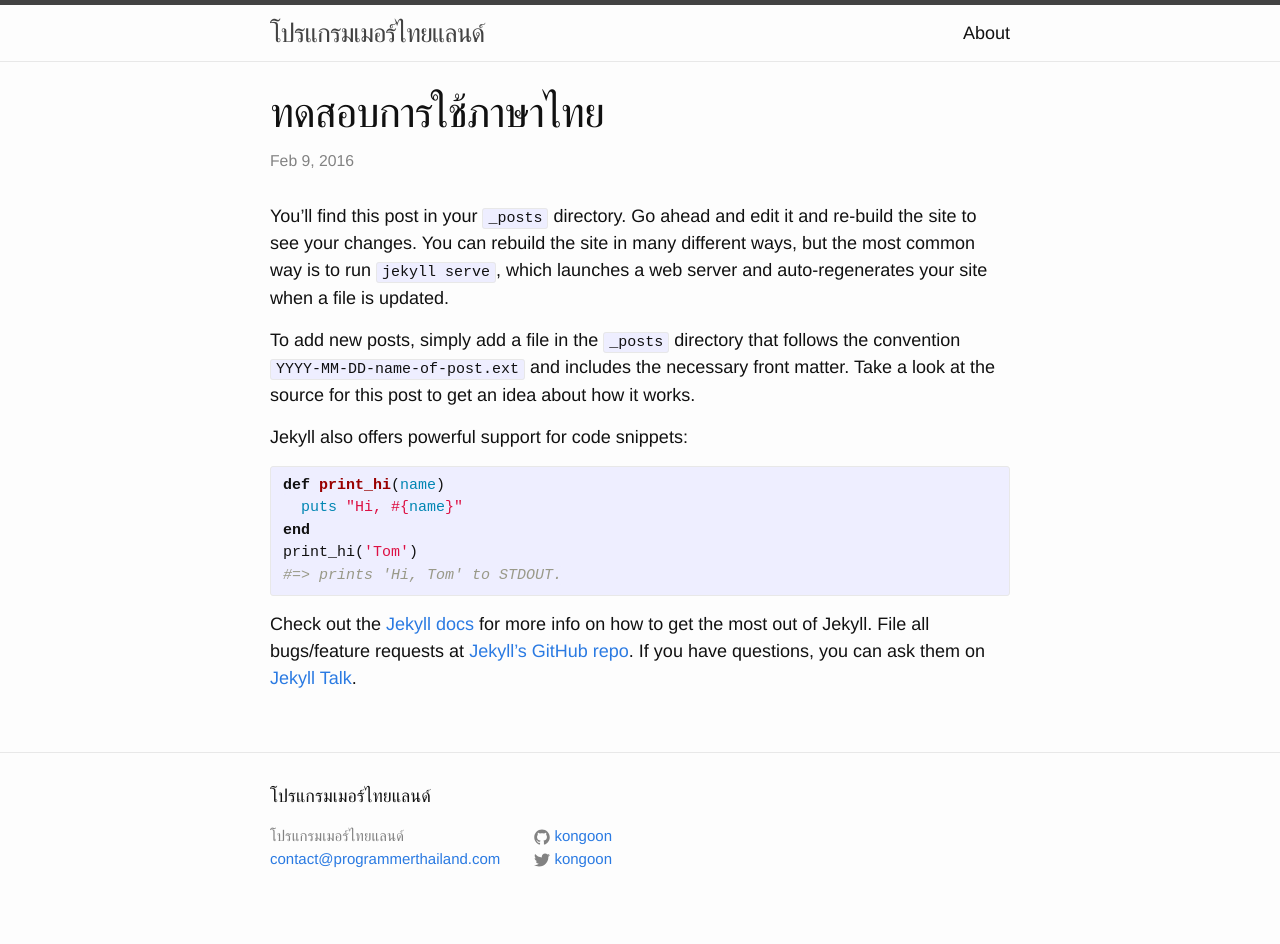
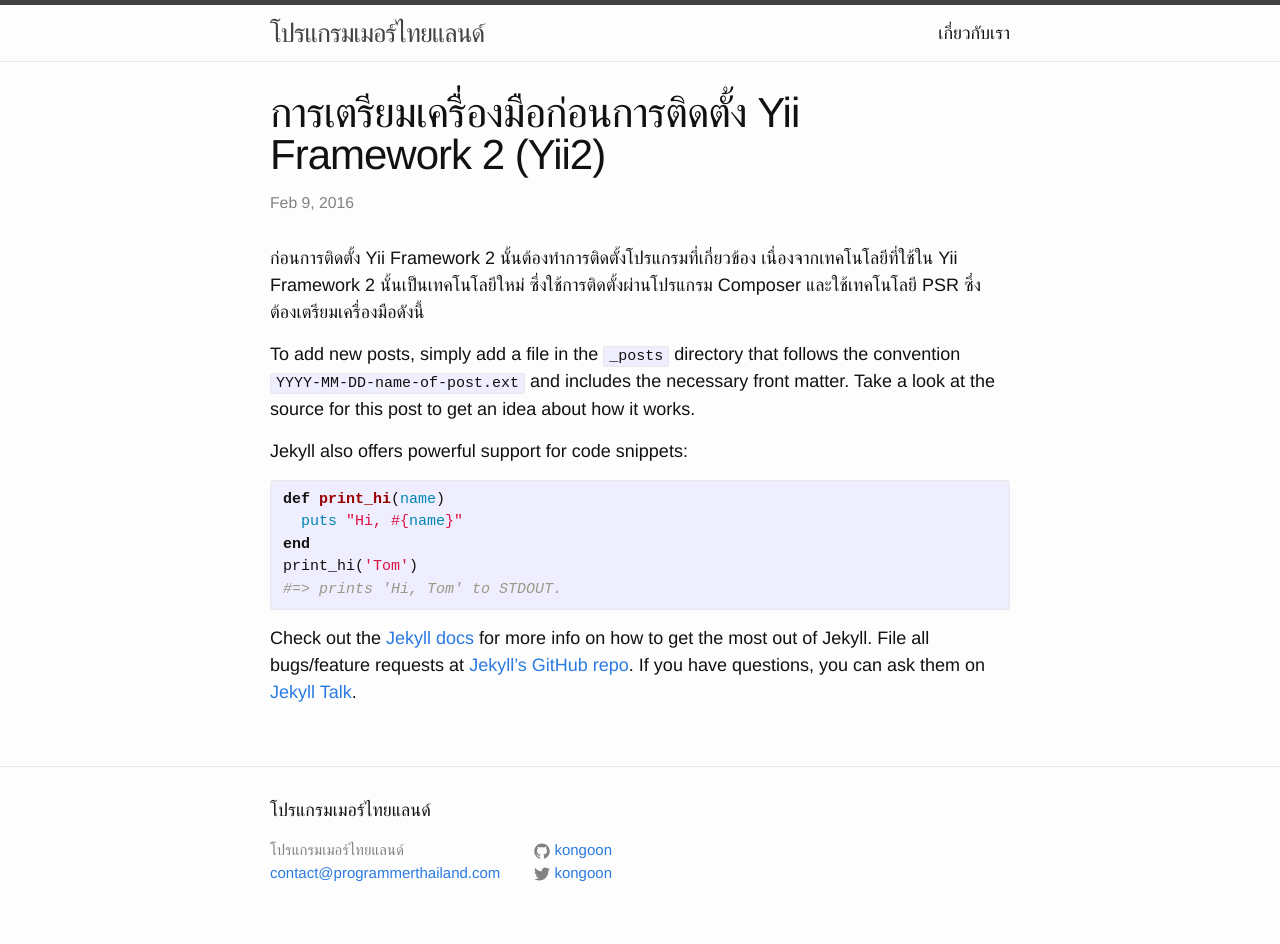
Before and after one commit to ProgrammerThailand/programmerthailand.github.io, a Jekyll site: the page built from _posts/2016-02-10-how-to-install-yii-framework-2.markdown, in a window 1280 px wide. Built offline with Jekyll 4.4.1, drawn with Linux system fonts in a browser that asks for light colours; some web fonts are replaced.

Commit message:
how to install yii2

```diff
--- a/_posts/2016-02-10-welcome-to-jekyll.markdown
+++ b/_posts/2016-02-10-how-to-install-yii-framework-2.markdown
@@ -1,10 +1,10 @@
 ---
 layout: post
-title:  "ทดสอบการใช้ภาษาไทย"
+title:  "การเตรียมเครื่องมือก่อนการติดตั้ง Yii Framework 2 (Yii2)"
 date:   2016-02-10 01:29:17 +0700
 categories: yii2
 ---
-You’ll find this post in your `_posts` directory. Go ahead and edit it and re-build the site to see your changes. You can rebuild the site in many different ways, but the most common way is to run `jekyll serve`, which launches a web server and auto-regenerates your site when a file is updated.
+ก่อนการติดตั้ง Yii Framework 2 นั้นต้องทำการติดตั้งโปรแกรมที่เกี่ยวข้อง เนื่องจากเทคโนโลยีที่ใช้ใน Yii Framework 2 นั้นเป็นเทคโนโลยีใหม่ ซึ่งใช้การติดตั้งผ่านโปรแกรม Composer และใช้เทคโนโลยี PSR ซึ่งต้องเตรียมเครื่องมือดังนี้
 
 To add new posts, simply add a file in the `_posts` directory that follows the convention `YYYY-MM-DD-name-of-post.ext` and includes the necessary front matter. Take a look at the source for this post to get an idea about how it works.
 
--- a/about.md
+++ b/about.md
@@ -1,6 +1,6 @@
 ---
 layout: page
-title: About
+title: เกี่ยวกับเรา
 permalink: /about/
 ---
 
```
